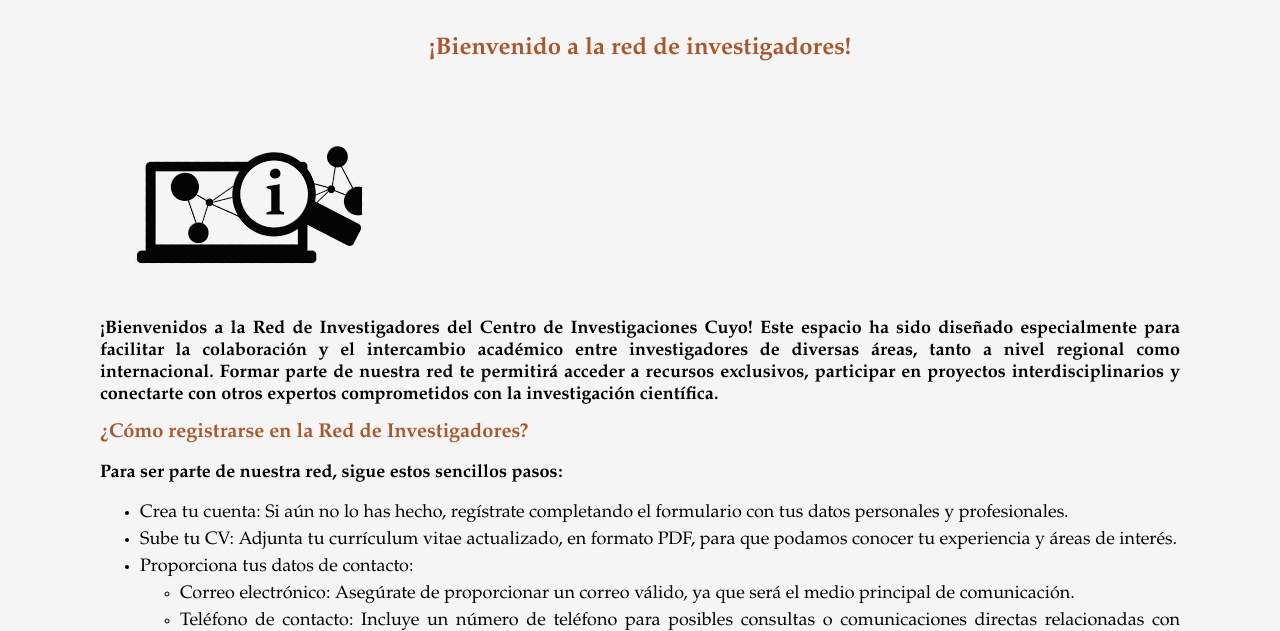
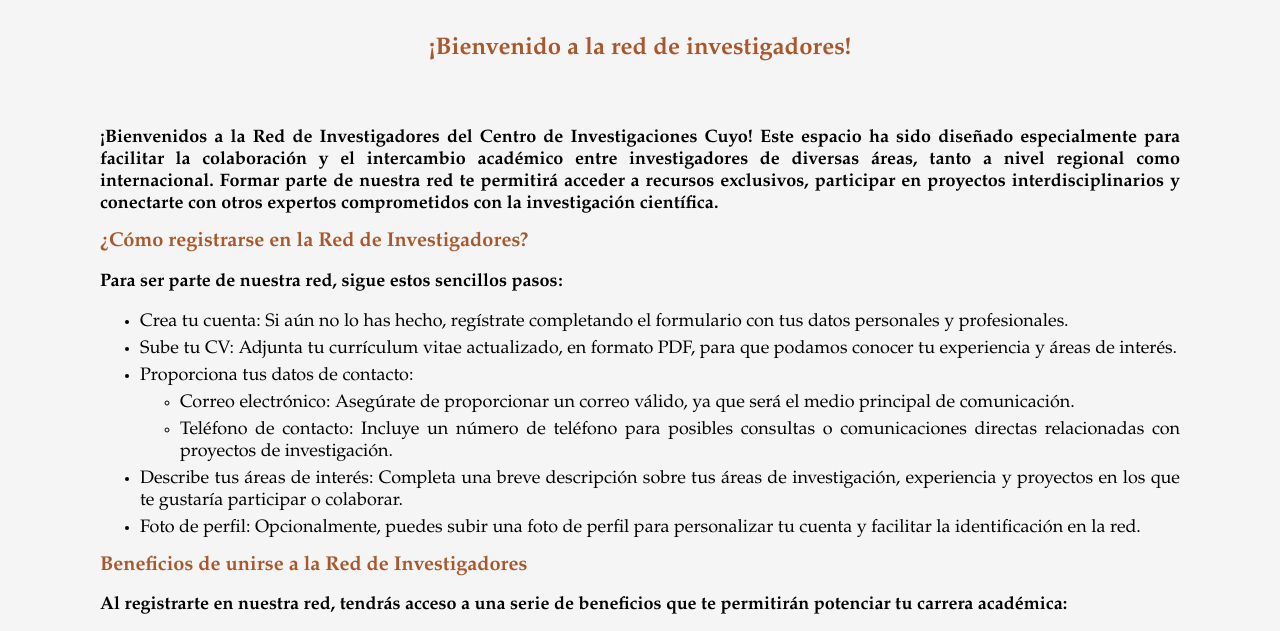
Before and after one commit to Nicolocolacho/CICuyo, a plain HTML site: page red-de-investigadores.html in a window 1280 px wide. Shown: the part 142-773 px from the top of the page. Drawn offline with Linux system fonts and the light colour scheme.

Commit message:
Update red-de-investigadores.html

```diff
--- a/red-de-investigadores.html
+++ b/red-de-investigadores.html
@@ -95,7 +95,6 @@
       <h2>¡Bienvenido a la red de investigadores!</h2>
 
       <div class="text-Registro">
-            <img src="./Recursos/Imágenes/RedInvestiga.png" alt="">
             <p>¡Bienvenidos a la Red de Investigadores del Centro de Investigaciones Cuyo! Este espacio ha sido diseñado especialmente para facilitar la colaboración y el intercambio académico entre investigadores de diversas áreas, tanto a nivel regional como internacional. Formar parte de nuestra red te permitirá acceder a recursos exclusivos, participar en proyectos interdisciplinarios y conectarte con otros expertos comprometidos con la investigación científica.</p>
             <h3>¿Cómo registrarse en la Red de Investigadores?</h3>
             <p>Para ser parte de nuestra red, sigue estos sencillos pasos:</p>
```
